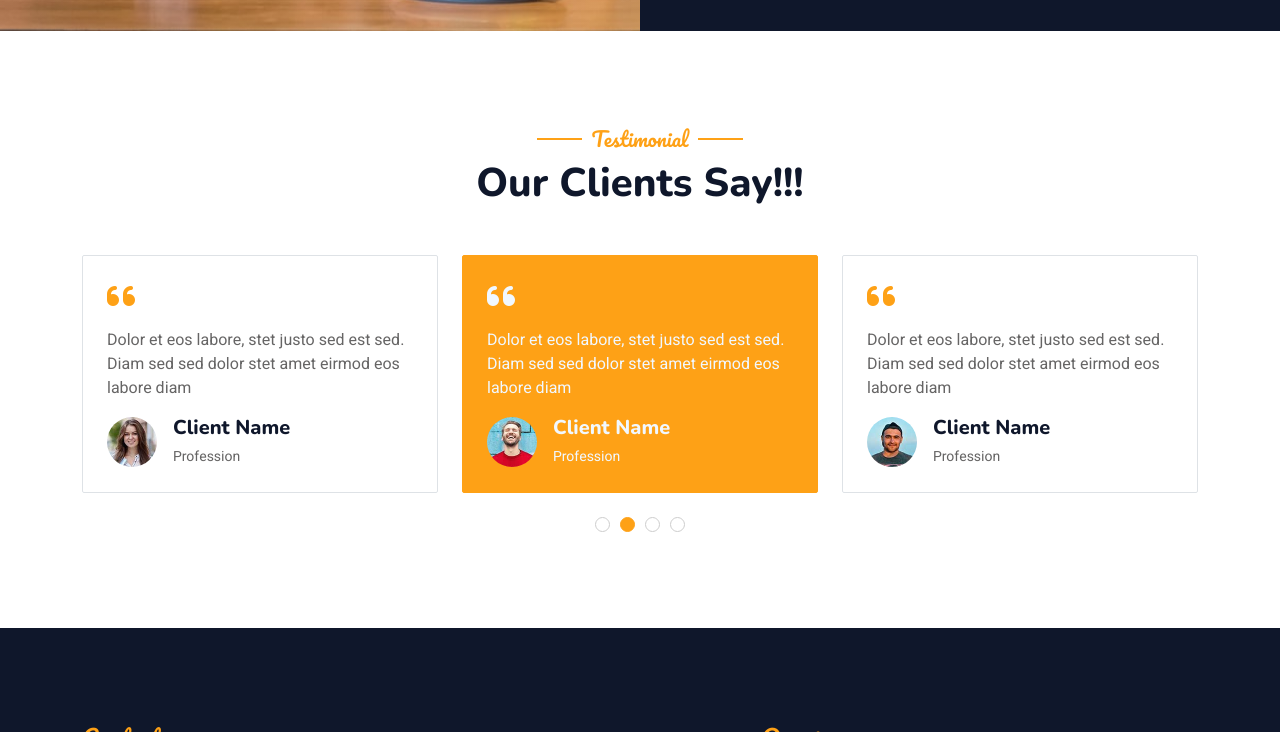
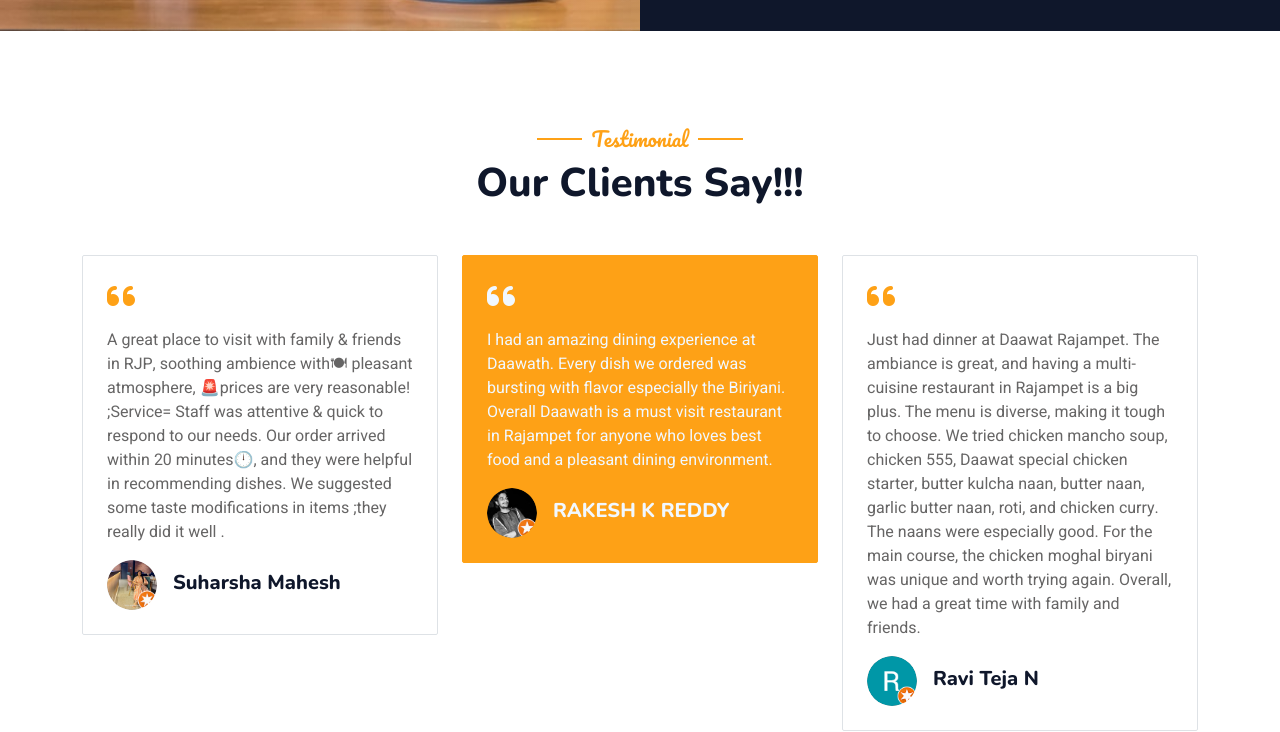
Before and after one commit to Daawath/daawath.github.io, a plain HTML site: page index.html in a window 1280 px wide. Shown: the part 3409-4141 px from the top of the page. Drawn offline with nearby package versions, Linux system fonts and the light colour scheme.

Commit message:
reviews added

```diff
--- a/index.html
+++ b/index.html
@@ -3,7 +3,7 @@
 
 <head>
     <meta charset="utf-8">
-    <title>Restoran - Bootstrap Restaurant Template</title>
+    <title>Daawath</title>
     <meta content="width=device-width, initial-scale=1.0" name="viewport">
     <meta content="" name="keywords">
     <meta content="" name="description">
@@ -612,45 +612,59 @@
                 <div class="owl-carousel testimonial-carousel">
                     <div class="testimonial-item bg-transparent border rounded p-4">
                         <i class="fa fa-quote-left fa-2x text-primary mb-3"></i>
-                        <p>Dolor et eos labore, stet justo sed est sed. Diam sed sed dolor stet amet eirmod eos labore diam</p>
+                        <p>A great place to visit with family & friends in RJP, soothing ambience with🍽 pleasant atmosphere, 🚨prices are very reasonable! ;Service= Staff was attentive & quick to respond to our needs. Our order arrived within 20 minutes🕛, and they were helpful in recommending dishes. We suggested some taste modifications in items ;they really did it well .</p>
                         <div class="d-flex align-items-center">
-                            <img class="img-fluid flex-shrink-0 rounded-circle" src="img/testimonial-1.jpg" style="width: 50px; height: 50px;">
+                            <img class="img-fluid flex-shrink-0 rounded-circle" src="img/review_mahesh.png" style="width: 50px; height: 50px;">
                             <div class="ps-3">
-                                <h5 class="mb-1">Client Name</h5>
-                                <small>Profession</small>
+                                <h5 class="mb-1">Suharsha Mahesh</h5>
+                                <small></small>
                             </div>
                         </div>
                     </div>
                     <div class="testimonial-item bg-transparent border rounded p-4">
                         <i class="fa fa-quote-left fa-2x text-primary mb-3"></i>
-                        <p>Dolor et eos labore, stet justo sed est sed. Diam sed sed dolor stet amet eirmod eos labore diam</p>
+                        <p>I had an amazing dining experience at Daawath.
+                            Every dish we ordered was bursting with flavor especially the Biriyani.
+
+                            Overall Daawath is a must visit restaurant in Rajampet for anyone who loves best food and a pleasant dining environment.</p>
                         <div class="d-flex align-items-center">
-                            <img class="img-fluid flex-shrink-0 rounded-circle" src="img/testimonial-2.jpg" style="width: 50px; height: 50px;">
+                            <img class="img-fluid flex-shrink-0 rounded-circle" src="img/review_rakesh.png" style="width: 50px; height: 50px;">
                             <div class="ps-3">
-                                <h5 class="mb-1">Client Name</h5>
-                                <small>Profession</small>
+                                <h5 class="mb-1">RAKESH K REDDY</h5>
+                                <small></small>
                             </div>
                         </div>
                     </div>
                     <div class="testimonial-item bg-transparent border rounded p-4">
                         <i class="fa fa-quote-left fa-2x text-primary mb-3"></i>
-                        <p>Dolor et eos labore, stet justo sed est sed. Diam sed sed dolor stet amet eirmod eos labore diam</p>
+                        <p>Just had dinner at Daawat Rajampet. The ambiance is great, and having a multi-cuisine restaurant in Rajampet is a big plus. The menu is diverse, making it tough to choose. We tried chicken mancho soup, chicken 555, Daawat special chicken starter, butter kulcha naan, butter naan, garlic butter naan, roti, and chicken curry. The naans were especially good. For the main course, the chicken moghal biryani was unique and worth trying again. Overall, we had a great time with family and friends.</p>
                         <div class="d-flex align-items-center">
-                            <img class="img-fluid flex-shrink-0 rounded-circle" src="img/testimonial-3.jpg" style="width: 50px; height: 50px;">
+                            <img class="img-fluid flex-shrink-0 rounded-circle" src="img/review_r.png" style="width: 50px; height: 50px;">
                             <div class="ps-3">
-                                <h5 class="mb-1">Client Name</h5>
-                                <small>Profession</small>
+                                <h5 class="mb-1">Ravi Teja N</h5>
+                                <small></small>
                             </div>
                         </div>
                     </div>
                     <div class="testimonial-item bg-transparent border rounded p-4">
                         <i class="fa fa-quote-left fa-2x text-primary mb-3"></i>
-                        <p>Dolor et eos labore, stet justo sed est sed. Diam sed sed dolor stet amet eirmod eos labore diam</p>
+                        <p>Good quality of food.. Cleanly maintained.. They greet well.. Friendly atmosphere.. Reasonable prices.. Quality maintained..</p>
                         <div class="d-flex align-items-center">
-                            <img class="img-fluid flex-shrink-0 rounded-circle" src="img/testimonial-4.jpg" style="width: 50px; height: 50px;">
+                            <img class="img-fluid flex-shrink-0 rounded-circle" src="img/review_s.png" style="width: 50px; height: 50px;">
                             <div class="ps-3">
-                                <h5 class="mb-1">Client Name</h5>
-                                <small>Profession</small>
+                                <h5 class="mb-1">Shaik Abubakar</h5>
+                                <small></small>
+                            </div>
+                        </div>
+                    </div>
+                    <div class="testimonial-item bg-transparent border rounded p-4">
+                        <i class="fa fa-quote-left fa-2x text-primary mb-3"></i>
+                        <p>Daawat Restaurant in Rajampet offers a great atmosphere with comfortable seating and tasteful decor, perfect for family gatherings and casual outings. The food is flavorful, with standout dishes like biryanis and curries, praised for their authentic taste and freshness.</p>
+                        <div class="d-flex align-items-center">
+                            <img class="img-fluid flex-shrink-0 rounded-circle" src="img/review_fahim.png" style="width: 50px; height: 50px;">
+                            <div class="ps-3">
+                                <h5 class="mb-1">fahim shaik</h5>
+                                <small></small>
                             </div>
                         </div>
                     </div>
```
Also changed, not shown: img/review_fahim.png (added), img/review_mahesh.png (added), img/review_r.png (added), img/review_rakesh.png (added), img/review_s.png (added), 1 other file.
